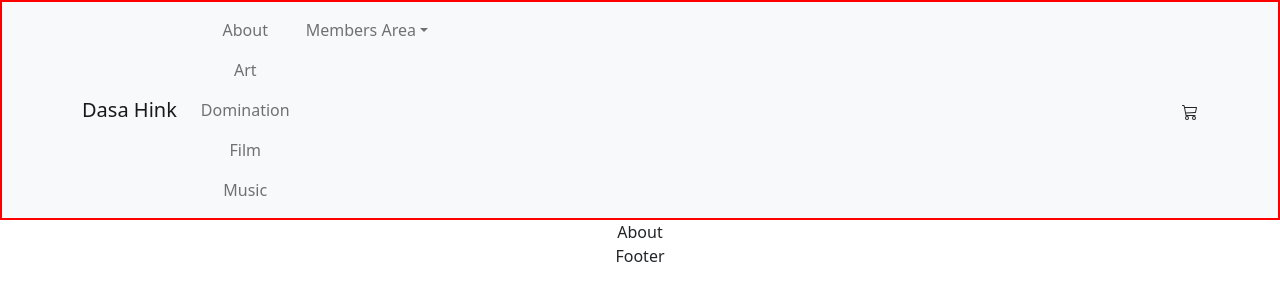
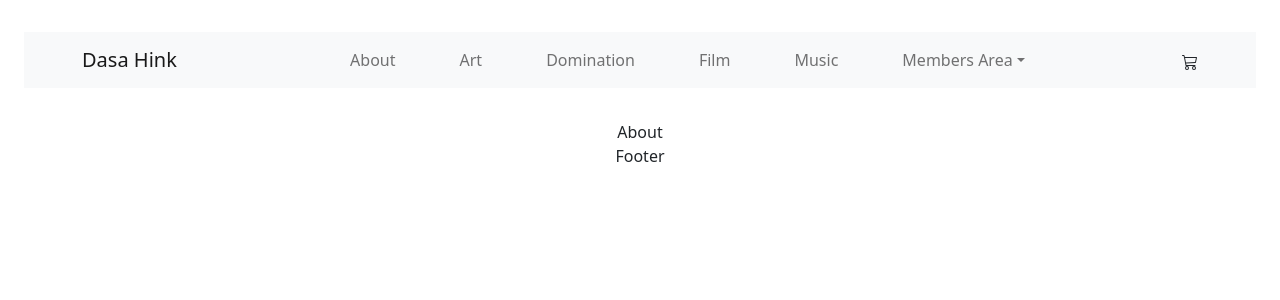
Before and after one commit to federerkristijan/dasahink, a React (Create React App) app: page /music in a window 1280 px wide. Shown: the top 300 px of the page. Built offline with nearby package versions, Linux system fonts and the light colour scheme; the HTML template or start-up script is replaced by a standard one.

Commit message:
navbar done. in mobile view cart needs to be arranged outside the hamburger

```diff
--- a/src/App.css
+++ b/src/App.css
@@ -5,6 +5,15 @@
 .App > .navbar {
   display: flex;
   justify-content: space-between;
-  border: 2px solid red;
+  margin: 2rem 1.5rem;
+  /* border: 2px solid red; */
+}
 
+.navbar .navbar-collapse {
+  flex-grow: initial;
 }
+
+.navbar .me-auto {
+  gap: 3rem;
+  /* border: 2px solid green; */
+}
--- a/src/components/Navbar.jsx
+++ b/src/components/Navbar.jsx
@@ -9,20 +9,15 @@ function BasicExample() {
   return (
     <Navbar bg="light" expand="lg">
       <Container className="navbar-container">
-        <div className="brand">
         <Navbar.Brand href="#home">Dasa Hink</Navbar.Brand>
-        </div>
         <Navbar.Toggle aria-controls="basic-navbar-nav" />
         <Navbar.Collapse id="basic-navbar-nav">
           <Nav className="me-auto">
-            <div className="links">
             <Nav.Link href="#about">About</Nav.Link>
             <Nav.Link href="#art">Art</Nav.Link>
             <Nav.Link href="#domination">Domination</Nav.Link>
             <Nav.Link href="#film">Film</Nav.Link>
             <Nav.Link href="#music">Music</Nav.Link>
-            </div>
-            <div className="dropdown">
             <NavDropdown title="Members Area" id="basic-nav-dropdown">
               <NavDropdown.Item href="#action/3.1">Login</NavDropdown.Item>
               <NavDropdown.Item href="#action/3.2">Signin</NavDropdown.Item>
@@ -30,7 +25,6 @@ function BasicExample() {
               <NavDropdown.Divider />
               <NavDropdown.Item href="#action/3.4">Logout</NavDropdown.Item>
             </NavDropdown>
-            </div>
           </Nav>
         </Navbar.Collapse>
         <div className="cart">
```
Lines whose indentation alone changed are shown as unchanged.
